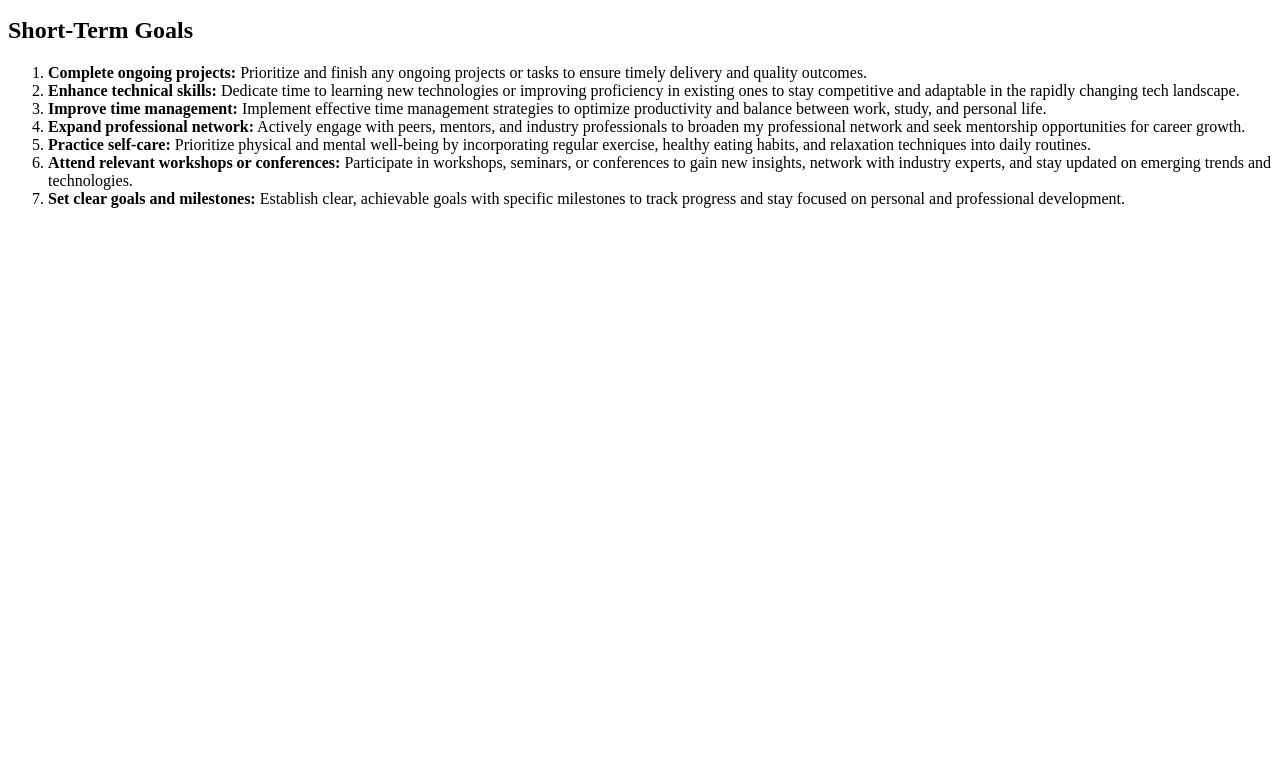
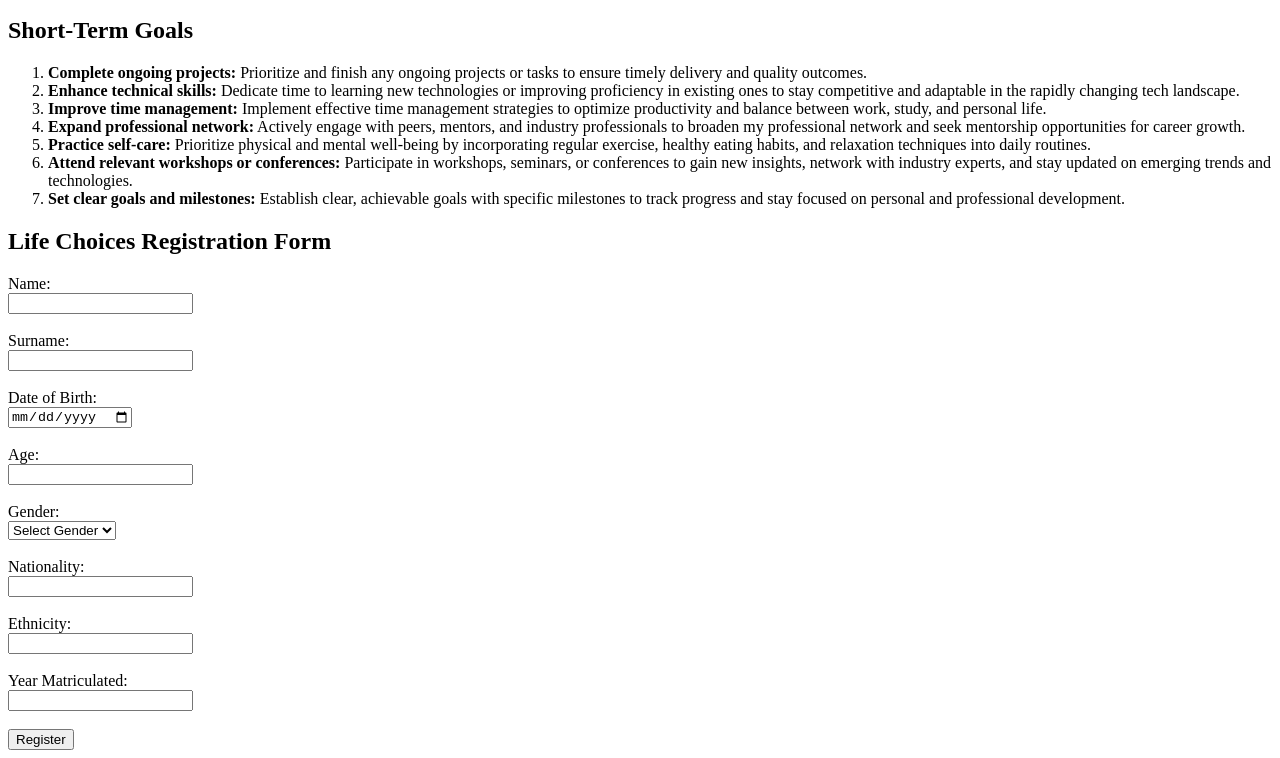
Before and after one commit to mohammad-mohamed/wednesday, a plain HTML site: page index.html in a window 1280 px wide. Shown: the part 1710-2468 px from the top of the page. Before the commit the page ends 1934 px from the top, so only its background shows below. Drawn offline with Linux system fonts and the light colour scheme.

Commit message:
finished form

```diff
--- a/index.html
+++ b/index.html
@@ -127,6 +127,40 @@
               <strong>Set clear goals and milestones:</strong> Establish clear, achievable goals with specific milestones to track progress and stay focused on personal and professional development.
             </li>
           </ol>
+
+          <h2>Life Choices Registration Form</h2>
+          <form action="#" method="post">
+          <label for="name">Name:</label><br>
+          <input type="text" id="name" name="name" required><br><br>
+
+          <label for="surname">Surname:</label><br>
+          <input type="text" id="surname" name="surname" required><br><br>
+
+          <label for="dob">Date of Birth:</label><br>
+          <input type="date" id="dob" name="dob" required><br><br>
+
+          <label for="age">Age:</label><br>
+          <input type="number" id="age" name="age" required><br><br>
+
+          <label for="gender">Gender:</label><br>
+          <select id="gender" name="gender" required>
+            <option value="">Select Gender</option>
+            <option value="male">Male</option>
+            <option value="female">Female</option>
+            <option value="other">Other</option>
+          </select><br><br>
+
+          <label for="nationality">Nationality:</label><br>
+          <input type="text" id="nationality" name="nationality" required><br><br>
+
+          <label for="ethnicity">Ethnicity:</label><br>
+          <input type="text" id="ethnicity" name="ethnicity"><br><br>
+
+          <label for="matriculated">Year Matriculated:</label><br>
+          <input type="number" id="matriculated" name="matriculated" required><br><br>
+
+          <input type="submit" value="Register">
+        </form>
     </section></main>
 
 
```
